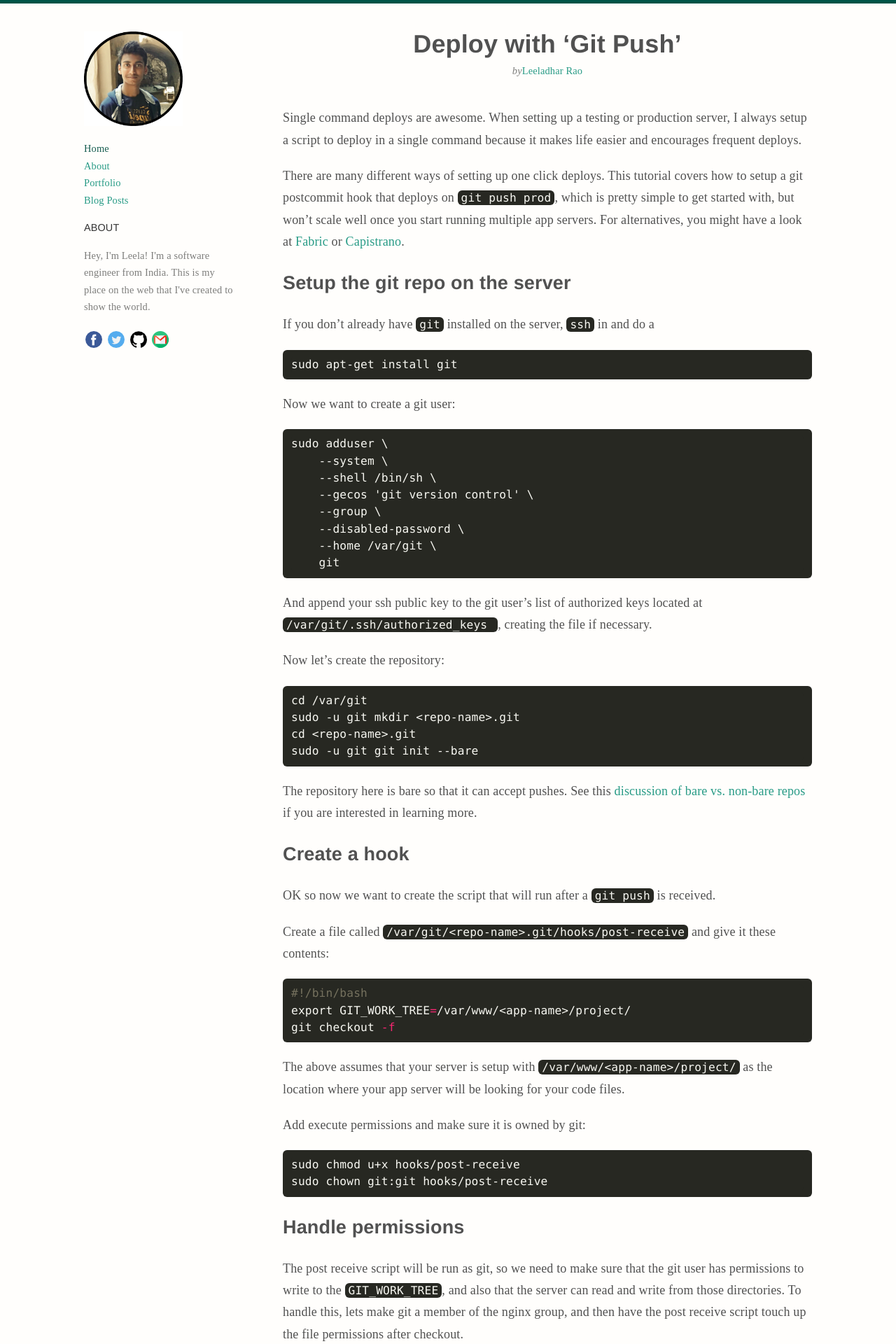
After one commit to LeeladharRao/Portfolio_V1, a Flask app: page /blog/deploy_with_git_push in a window 1280 px wide. The commit adds this page. Shown: the top 1920 px of the page at 70% size. Run offline with Flask 2, Linux system fonts and the light colour scheme; some libraries are stand-ins or nearby versions; some web fonts are replaced.

Commit message:
Adding blog data

```diff
--- a/app.py
+++ b/app.py
@@ -1,9 +1,20 @@
 from flask import Flask, render_template, url_for
+import json
+
+
 app = Flask(__name__)
 
 @app.route("/")
 def home():
-    return render_template('home.html')
+    i = 0
+    extra = ()
+    with open ('templates/posts/postsInfo.json', 'r') as f:
+        data = json.loads(f.read())
+    for post in data['post_data']:
+        if (i>=1): break
+        else : extra+= (post,)
+        i+=1
+    return render_template('home.html', postsinfo=extra)
 
 @app.route("/about")
 def about():
@@ -15,7 +26,14 @@ def portfolio():
 
 @app.route("/blog")
 def blog():
-    return render_template('blog.html')
+    with open ('templates/posts/postsInfo.json', 'r') as f:
+        data = json.loads(f.read())
+
+    return render_template('blog.html',postsinfo=data)
+
+@app.route("/blog/<bname>")
+def blogpost(bname):
+    return render_template('posts/'+bname+'.html', url=bname)
 
 if __name__ == '__main__':
     app.run(debug=True)
--- a/templates/base.html
+++ b/templates/base.html
@@ -10,6 +10,7 @@
         <link rel="stylesheet" href="{{ url_for('static', filename='css/css-main.css') }}">
         <link rel="stylesheet" type="text/css" href="https://fonts.googleapis.com/css?family=Droid+Sans:regular,italic,bold,bolditalic">
         <link rel="stylesheet" type="text/css" href="https://fonts.googleapis.com/css?family=Droid+Serif:regular,italic,bold,bolditalic">
+        <link rel="stylesheet" href="//cdnjs.cloudflare.com/ajax/libs/highlight.js/11.5.1/styles/default.min.css">
         <meta name="msapplication-TileColor" content="#FFFFFF">
 
         {% endblock %}
--- /dev/null
+++ b/templates/posts/deploy_with_git_push.html
@@ -0,0 +1,160 @@
+{% extends "base.html" %}
+
+
+{% block title %} BlogPage | Leeladhar Rao {% endblock %}
+
+{% block body %}
+
+
+<div id="main" class="clearfix">
+	<div id="content" class="clearfix">
+		<div id="post-section" class="post">
+
+			<header class="post-header">
+				<h1 class="post-title">Deploy with &lsquo;Git Push&rsquo;</h1>
+				<p class="post-meta top"> <i>by</i><a href="about.html">Leeladhar Rao</a> </p>
+			</header>
+
+			<article class="post-content">
+				<p>Single command deploys are awesome. When setting up a testing or production server, I always setup a script
+					to deploy in a single command because it makes life easier and encourages frequent deploys.
+					<!--more-->
+				</p>
+
+				<p>There are many different ways of setting up one click deploys. This tutorial covers how to setup a git
+					postcommit hook that deploys on <code class="git">git push prod</code>, which is pretty simple
+					to get started with, but won&rsquo;t scale well once you start running multiple app servers. For alternatives,
+					you might have a look at <a href="http://docs.fabfile.org/en/1.4.3/index.html">Fabric</a> or <a
+						href="http://capistranorb.com/">Capistrano</a>.</p>
+
+				<h2 id="setup-the-git-repo-on-the-server">Setup the git repo on the server</h2>
+
+				<p>If you don&rsquo;t already have <code class="git">git</code> installed on the server, <code
+						class="git">ssh</code> in and do a</p>
+
+				<pre><code class="git">sudo apt-get install git</code></pre>
+
+				<p>Now we want to create a git user:</p>
+
+				<pre class="git"><code>sudo adduser \
+    --system \
+    --shell /bin/sh \
+    --gecos 'git version control' \
+    --group \
+    --disabled-password \
+    --home /var/git \
+    git
+</code></pre>
+
+				<p>And append your ssh public key to the git user&rsquo;s list of authorized keys located at <code
+						class="highlighter-rouge">/var/git/.ssh/authorized_keys
+					</code>, creating the file if necessary.</p>
+
+				<p>Now let&rsquo;s create the repository:</p>
+
+				<pre class="highlight"><code>cd /var/git
+sudo -u git mkdir &lt;repo-name&gt;.git
+cd &lt;repo-name&gt;.git
+sudo -u git git init --bare </code></pre>
+
+				<p>The repository here is bare so that it can accept pushes. See this <a
+						href="http://www.bitflop.com/document/111">discussion of bare vs. non-bare repos</a> if you are interested
+					in learning more.</p>
+
+				<h2 id="create-a-hook">Create a hook</h2>
+
+				<p>OK so now we want to create the script that will run after a <code class="highlighter-rouge">git push</code>
+					is received.</p>
+
+				<p>Create a file called <code class="highlighter-rouge">/var/git/&lt;repo-name&gt;.git/hooks/post-receive</code>
+					and give it these contents:</p>
+
+				<pre class="highlight"><code><span class="c">#!/bin/bash</span>
+<span class="nb">export </span><span class="nv">GIT_WORK_TREE</span><span class="o">=</span>/var/www/&lt;app-name&gt;/project/
+git checkout <span class="nt">-f</span></code></pre>
+
+				<p>The above assumes that your server is setup with <code
+						class="highlighter-rouge">/var/www/&lt;app-name&gt;/project/</code> as the location where your app server
+					will be looking for your code files.</p>
+
+				<p>Add execute permissions and make sure it is owned by git:</p>
+
+				<pre class="highlight"><code>sudo chmod u+x hooks/post-receive
+sudo chown git:git hooks/post-receive</code></pre>
+
+				<h2 id="handle-permissions">Handle permissions</h2>
+
+				<p>The post receive script will be run as git, so we need to make sure that the git user has permissions to
+					write to the <code class="highlighter-rouge">GIT_WORK_TREE</code>, and also that the server can read and write
+					from those directories. To handle this, lets make git a member of the nginx group, and then have the post
+					receive script touch up the file permissions after checkout.</p>
+
+				<pre class="highlight"><code>sudo usermod -a -G nginx $USER</code></pre>
+
+				<p>Then edit the script to look like this:</p>
+
+				<pre class="highlight"><code><span class="c">#!/bin/bash</span>
+
+<span class="c"># Checkout the repo.</span>
+<span class="nb">export </span><span class="nv">GIT_WORK_TREE</span><span class="o">=</span>/var/www/&lt;app-name&gt;/project/
+git checkout <span class="nt">-f</span>
+
+<span class="c"># Fix up permissions.</span>
+<span class="nb">cd</span> /var/www/&lt;app-name&gt;<span class="p">;</span>
+chmod <span class="nt">-R</span> g+w project/<span class="k">*</span>
+chown <span class="nt">-R</span> git:nginx project/<span class="k">*</span>
+					</code></pre>
+
+				<h2 id="prepare-development-box">Prepare development box</h2>
+
+				<p>Now on your development machine, add the new remote repository and push to it:</p>
+
+				<pre class="highlight"><code>git remote add prod ssh://git@&lt;server&gt;/var/git/&lt;repo-name&gt;.git
+git push prod master
+					</code></pre>
+
+				<h2 id="other-deploy-tasks">Other deploy tasks</h2>
+
+				<p>Often there will be other tasks that have to happen during the deploy. Here is an example of another
+					post-receive hook script that I use for one of my Django projects. It collects the static files to prepare
+					them to be served via nginx, runs the database migrations, and installs any new python requirements.</p>
+
+					<pre class="highlight"><code><span class="c">#!/bin/bash</span>
+
+<span class="c"># Checkout the repo.</span>
+<span class="nb">export </span><span class="nv">GIT_WORK_TREE</span><span class="o">=</span>/var/www/&lt;app-name&gt;/project/
+git checkout <span class="nt">-f</span>
+
+<span class="c"># Fix up permissions.</span>
+<span class="nb">cd</span> <span class="nv">$GIT_WORK_TREE</span>
+chmod <span class="nt">-R</span> g+w <span class="k">*</span>py
+chown <span class="nt">-R</span> git:nginx <span class="k">*</span>py
+
+<span class="nb">source</span> ../env/bin/activate
+
+<span class="c"># Collect static files</span>
+./manage.py collectstatic <span class="nt">--noinput</span> <span class="nt">-v</span> 0
+
+<span class="c"># Handle DB Migrations</span>
+./manage.py syncdb <span class="nt">--migrate</span> <span class="nt">-v</span> 0
+
+<span class="c"># Update requirements</span>
+pip install <span class="nt">-q</span> <span class="nt">-r</span> requirements.txt
+
+deactivate
+						</code></pre>
+
+				<p>So there it is &ndash; a quick way to setup one touch deploys with git.</p>
+
+			</article>
+
+		</div>
+	</div>
+</div>
+
+
+<!-- <script src="//cdnjs.cloudflare.com/ajax/libs/highlight.js/11.5.1/highlight.min.js"></script>
+<script>hljs.highlightAll();</script> -->
+
+
+{% endblock %}
```
Also changed, not shown: templates/blog.html (+26 -1 lines), templates/home.html (+15 -1 lines), templates/posts/postsInfo.json (added, +11 -0 lines).
